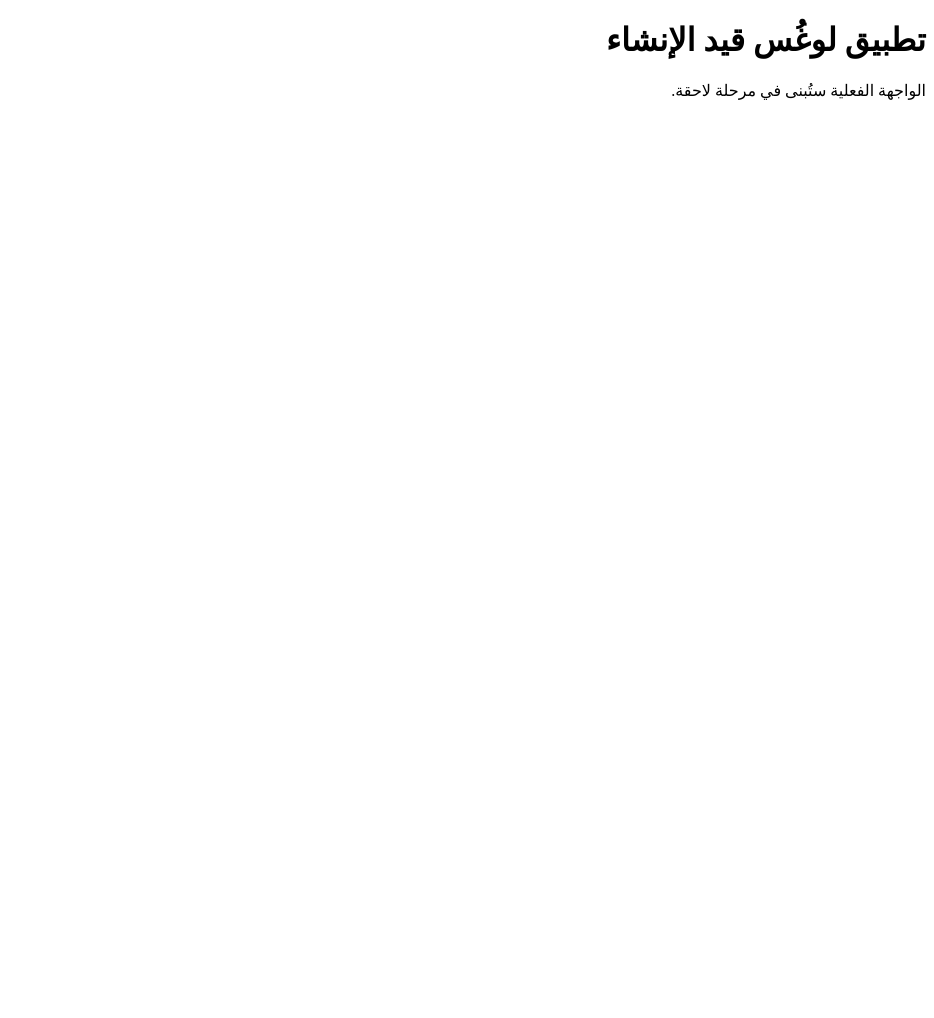
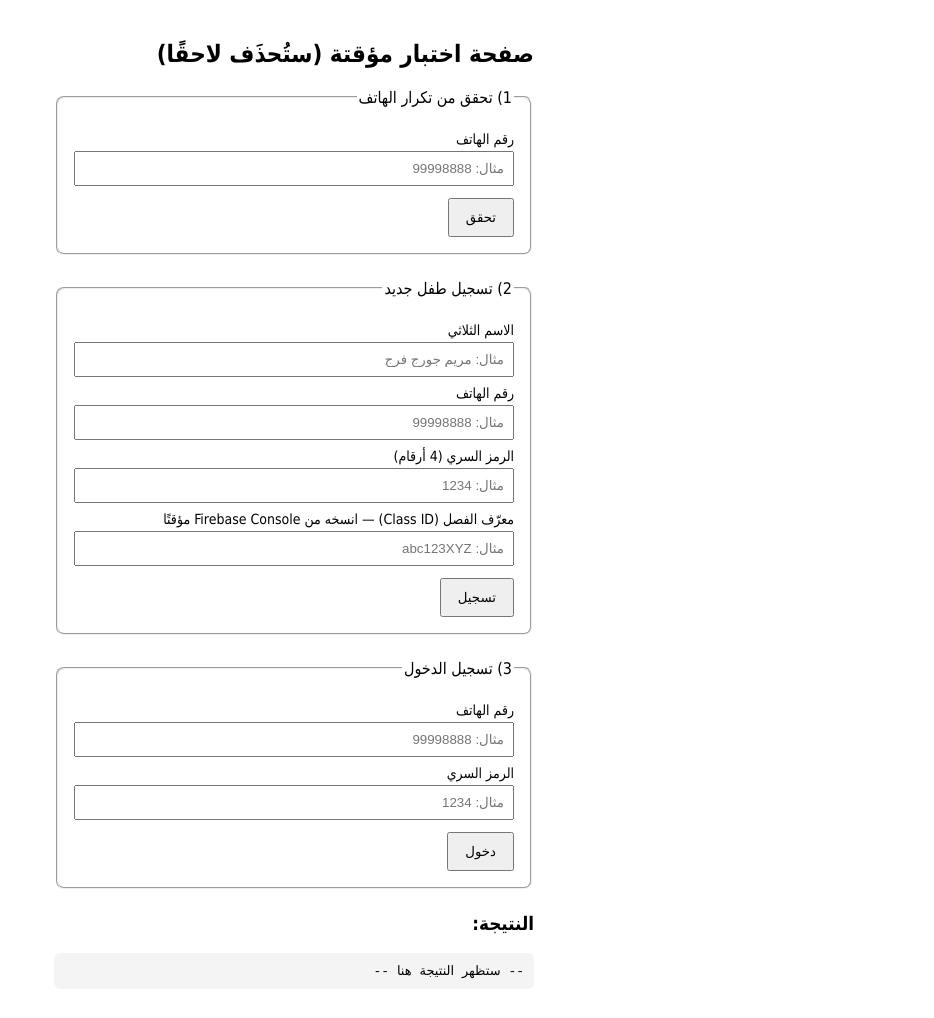
Before and after one commit to coptictakweenkw/loghosform, a website: page public/index.html in a window 1280 px wide. Shown: the whole page, without its empty margins (346-1280 px from the left). Before the commit the page ends 800 px from the top, so only its background shows below. Drawn offline with Linux system fonts and the light colour scheme.

Commit message:
Add files via upload

```diff
--- a/public/index.html
+++ b/public/index.html
@@ -2,10 +2,96 @@
 <html lang="ar" dir="rtl">
 <head>
   <meta charset="UTF-8" />
-  <title>لوغُس - نور الكلمة</title>
+  <meta name="viewport" content="width=device-width, initial-scale=1" />
+  <title>لوغُس - صفحة اختبار مؤقتة</title>
+  <style>
+    body { font-family: Tahoma, Arial, sans-serif; max-width: 480px; margin: 40px auto; padding: 0 16px; }
+    fieldset { margin-bottom: 24px; padding: 16px; border-radius: 8px; }
+    label { display: block; margin-top: 8px; font-size: 14px; }
+    input { width: 100%; padding: 8px; margin-top: 4px; box-sizing: border-box; }
+    button { margin-top: 12px; padding: 10px 16px; cursor: pointer; }
+    pre { background: #f4f4f4; padding: 10px; border-radius: 6px; white-space: pre-wrap; word-break: break-word; }
+  </style>
 </head>
 <body>
-  <h1>تطبيق لوغُس قيد الإنشاء</h1>
-  <p>الواجهة الفعلية ستُبنى في مرحلة لاحقة.</p>
+  <h2>صفحة اختبار مؤقتة (ستُحذَف لاحقًا)</h2>
+
+  <fieldset>
+    <legend>1) تحقق من تكرار الهاتف</legend>
+    <label>رقم الهاتف
+      <input id="check-phone" placeholder="مثال: 99998888" />
+    </label>
+    <button onclick="checkPhone()">تحقق</button>
+  </fieldset>
+
+  <fieldset>
+    <legend>2) تسجيل طفل جديد</legend>
+    <label>الاسم الثلاثي
+      <input id="reg-name" placeholder="مثال: مريم جورج فرج" />
+    </label>
+    <label>رقم الهاتف
+      <input id="reg-phone" placeholder="مثال: 99998888" />
+    </label>
+    <label>الرمز السري (4 أرقام)
+      <input id="reg-pin" placeholder="مثال: 1234" maxlength="4" />
+    </label>
+    <label>معرّف الفصل (Class ID) — انسخه من Firebase Console مؤقتًا
+      <input id="reg-class" placeholder="مثال: abc123XYZ" />
+    </label>
+    <button onclick="registerChild()">تسجيل</button>
+  </fieldset>
+
+  <fieldset>
+    <legend>3) تسجيل الدخول</legend>
+    <label>رقم الهاتف
+      <input id="login-phone" placeholder="مثال: 99998888" />
+    </label>
+    <label>الرمز السري
+      <input id="login-pin" placeholder="مثال: 1234" maxlength="4" />
+    </label>
+    <button onclick="loginChild()">دخول</button>
+  </fieldset>
+
+  <h3>النتيجة:</h3>
+  <pre id="result">-- ستظهر النتيجة هنا --</pre>
+
+  <script>
+    const resultEl = document.getElementById('result');
+
+    async function callFn(name, body) {
+      resultEl.textContent = '... جارٍ التنفيذ';
+      try {
+        const res = await fetch(`/.netlify/functions/${name}`, {
+          method: 'POST',
+          headers: { 'Content-Type': 'application/json' },
+          body: JSON.stringify(body),
+        });
+        const data = await res.json();
+        resultEl.textContent = `الحالة: ${res.status}\n` + JSON.stringify(data, null, 2);
+      } catch (e) {
+        resultEl.textContent = 'خطأ في الاتصال: ' + e.message;
+      }
+    }
+
+    function checkPhone() {
+      callFn('checkChildPhoneAvailability', { phone: document.getElementById('check-phone').value });
+    }
+
+    function registerChild() {
+      callFn('registerChild', {
+        fullName: document.getElementById('reg-name').value,
+        phone: document.getElementById('reg-phone').value,
+        pin: document.getElementById('reg-pin').value,
+        classId: document.getElementById('reg-class').value,
+      });
+    }
+
+    function loginChild() {
+      callFn('loginChild', {
+        phone: document.getElementById('login-phone').value,
+        pin: document.getElementById('login-pin').value,
+      });
+    }
+  </script>
 </body>
 </html>
```
